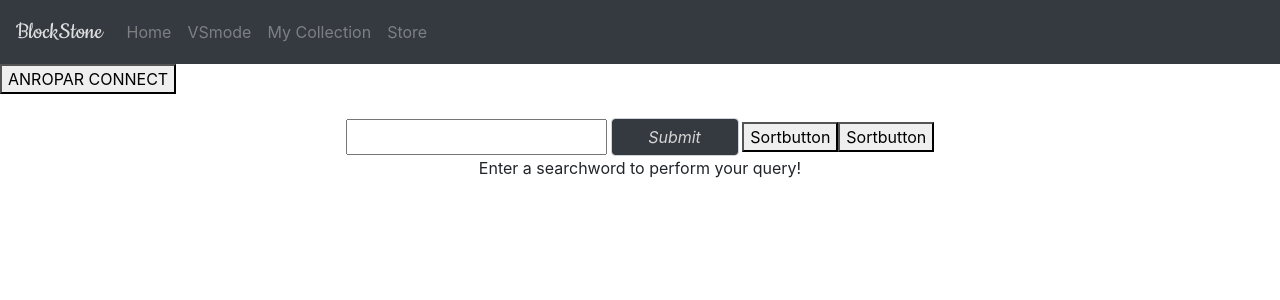
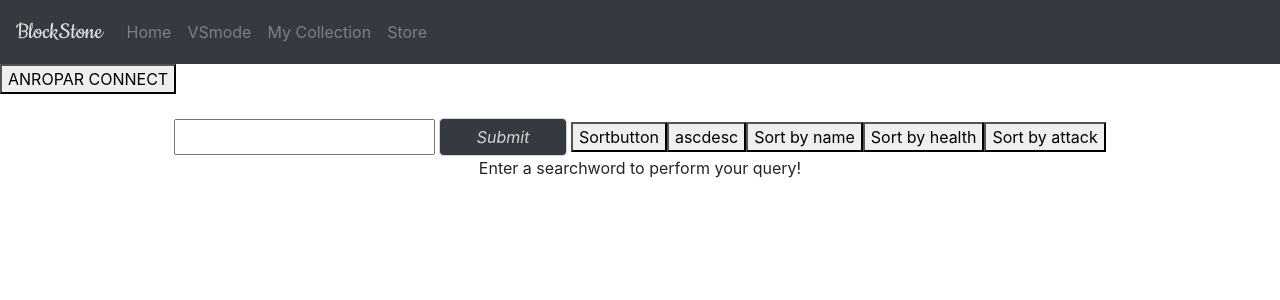
Before and after one commit to heho07/DH2642-ProjectGroup23, a React (Create React App) app: page /SearchScreen in a window 1280 px wide. Shown: the top 300 px of the page. Built offline with nearby package versions, Linux system fonts and the light colour scheme.

Commit message:
sorting typ implementerat. Behövde flytta upp de flesta state till SearchScreen så att det blir mer av en container så att searchbar och displaysearchresult kan kommunicera

```diff
--- a/src/DisplaySearchResults/DisplaySearchResults.jsx
+++ b/src/DisplaySearchResults/DisplaySearchResults.jsx
@@ -13,7 +13,7 @@ class SearchResults extends Component {
   constructor(props) {
     super(props);
     this.state = {
-      searchResult: modelInstance.getSearchedCards(),
+      searchResult: this.props.searchResult,
       status: true,
       errorMessage:null,
       filter:this.props.filter,
@@ -76,27 +76,21 @@ class SearchResults extends Component {
     modelInstance.storeCard(obj);
   }
 
+  sort(){
+    this.props.sort();
+  }
 
-  sortCard(primer){
-    // reverse indicates what order we're sorting in.
-    // Primer indicates how the sort is made. Has to be a way of sorting such as parseFloat etc
-    // Field indicates what we're sorting by
-    let key = primer ? x => {return primer(x[this.state.field])} : x => x[this.state.field];
-    let reverse;
-    !(this.state.reverseSort) ? reverse = 1: reverse = -1;
-    return (a,b) =>{
-      return a = key(a), b = key(b), reverse * ((a>b)-(b>a));
-    }
-  }
+
+
 // Creates HTML containing information about the cards found in the search
 // This function could be generalized into it's own class so that it can more easily be used elsewhere
   showCard(){
     // let searchedCards = [];
-    if(this.state.field !== "")
-    {
-      // this.state.searchResult.sort(this.sortCard(parseFloat)); //for everything numbers
-      this.state.searchResult.sort(this.sortCard(function(a){return a.toUpperCase()})); // for name
-    }
+    // if(this.state.field !== "")
+    // {
+    //   // this.state.searchResult.sort(this.sortCard(parseFloat)); //for everything numbers
+    //   this.sort(); // for name
+    // }
     return(
       <div>
         <table className ="table">
--- a/src/SearchBar/SearchBar.jsx
+++ b/src/SearchBar/SearchBar.jsx
@@ -39,6 +39,15 @@ class SearchBar extends Component{
 		console.log("sort clicked in searchbar");
 	}
 
+	ascendingDescending(){
+		this.props.ascendingDescending();
+
+	}
+
+	changeSortingType(type){
+		this.props.changeSortingType(type);
+	}
+
 	render(){
 		return(
 			<center>
@@ -48,7 +57,10 @@ class SearchBar extends Component{
 						<input id = "filter" type = "text" value = {this.state.filter} onChange = {(event) => this.handleChangeOfInput(event)}/>
 						<input type = "submit" className="form-control"></input>
 						<button onClick = {(e) => this.sort()}>Sortbutton</button>
-						<button onClick = {(e) => this.sort()}>Sortbutton</button>
+						<button onClick = {(e) => this.ascendingDescending()}>ascdesc</button>
+						<button onClick = {() => this.changeSortingType("name")}>Sort by name</button>
+						<button onClick = {() => this.changeSortingType("health")}>Sort by health</button>
+						<button onClick = {() => this.changeSortingType("attack")}>Sort by attack</button>
 					</form>
 				</div>
 			</div>
--- a/src/SearchScreen/SearchScreen.jsx
+++ b/src/SearchScreen/SearchScreen.jsx
@@ -15,6 +15,7 @@ class SearchScreen extends Component{
 			filter:modelInstance.getFilter(),
 			field: "name",
       		reverseSort: false,
+      		searchResult: modelInstance.getSearchedCards(),
 		}
 	}
 
@@ -29,27 +30,70 @@ class SearchScreen extends Component{
 	update(){
 		this.setState({
 			filter:modelInstance.getFilter(),
+			searchResult : modelInstance.getSearchedCards(),
 		});
 	}
 
-	sort(){
+	sortCard(primer){
+    // reverse indicates what order we're sorting in.
+    // Primer indicates how the sort is made. Has to be a way of sorting such as parseFloat etc
+    // Field indicates what we're sorting by
+    	console.log("calling sortCard");
+	    let key = primer ? x => {return primer(x[this.state.field])} : x => x[this.state.field];
+	    let reverse;
+	    !(this.state.reverseSort) ? reverse = 1: reverse = -1;
+	    return (a,b) =>{
+	      return a = key(a), b = key(b), reverse * ((a>b)-(b>a));
+	    }
+	  }
+	sortFunc(){
+		// this.state.searchResult.sort(this.sortCard(parseFloat)); //for everything numbers
+		console.log("Calling sortFunc");
+		if ( this.state.field === "name" ) {
+			this.state.searchResult.sort(this.sortCard(function(a){return a.toUpperCase()})); // for name
+		}
+		else{
+			this.state.searchResult.sort(this.sortCard(parseFloat)); //for numbers
+		}
+	}
+	ascendingDescending(){
 		this.setState({
-			reverseSort:true,
+			reverseSort:!this.state.reverseSort,
 		});
-		console.log("sort called from SearchScreen");
+		console.log(this.state.reverseSort);
+		this.sortFunc();
+		console.log("ascendingDescending called from SearchScreen");
 	}
+
+	changeSortingType(type){
+		this.setState({field:type});
+		this.sortFunc();
+	}
+
 
 	// The HTML to be rendered on the page
 	render(){
 		return(
 			<div>
 			<br />
-				<SearchBar sort = {() => this.sort()}/>
+				<SearchBar
+					ascendingDescending = {() => this.ascendingDescending()}
+					sort = {() => this.sortFunc()}
+					changeSortingType = {(type) => this.changeSortingType(type)}
+
+				/>
 				{	/* passing the attribute "key" to the component makes it uniquely identifiable
 					by React. As such React will notice when the key has changed and re-render the component.
 					Essentially this means that the component will be deleted then created anew. */}
 				{this.state.filter ?
-					<SearchResults key = {this.state.filter} filter = {this.state.filter} field = {this.state.field} reverseSort = {this.state.reverseSort}/>
+					<SearchResults
+						key = {this.state.filter}
+						filter = {this.state.filter}
+						field = {this.state.field}
+						reverseSort = {this.state.reverseSort}
+						searchResult = {this.state.searchResult}
+						//sort = {(primer) => this.sortFunc()}
+					/>
 					:
 					<center><p>Enter a searchword to perform your query!</p></center>}
 
```
